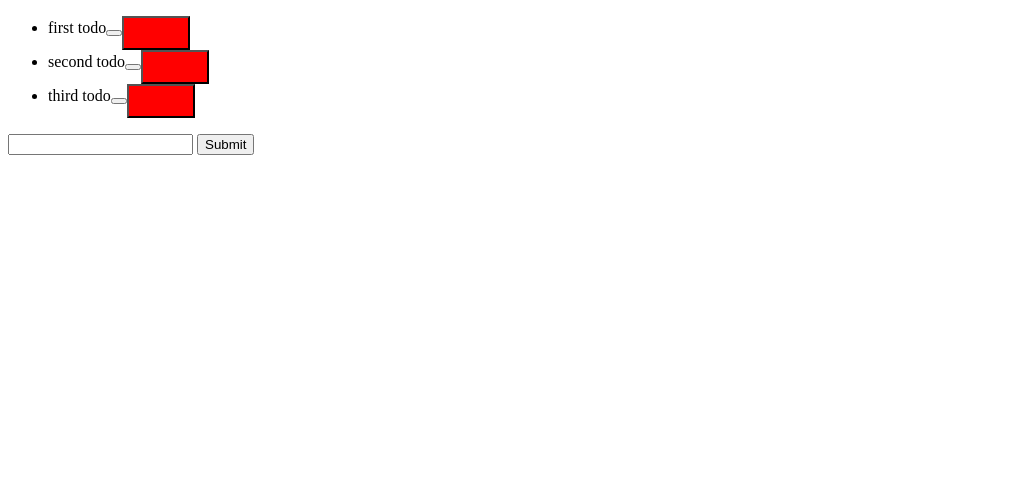
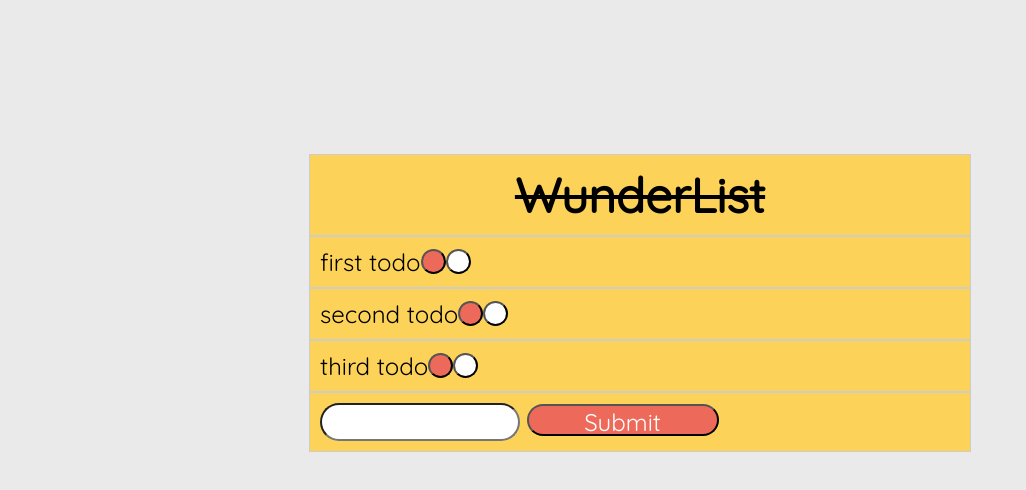
Before and after one commit to FAC-Sixteen/week2-project-RRJD, a website: page index.html in a window 1280 px wide. Shown: the whole page, without its empty margins (0-1026 px from the left). Drawn offline with Linux system fonts and the light colour scheme.

Commit message:
add css styling

```diff
--- a/index.html
+++ b/index.html
@@ -5,6 +5,8 @@
   <meta charset="utf-8">
   <title>tdd todo</title>
   <link rel="stylesheet" href="./style.css">
+  <link href="https://fonts.googleapis.com/css?family=Pacifico" rel="stylesheet">
+  <link href="https://fonts.googleapis.com/css?family=Quicksand" rel="stylesheet">
 </head>
 
 <body>
@@ -12,31 +14,28 @@
 
 
   <div id="todo-container">
+
+
+
+    <h1 id="todo-item">WunderList</h1>
     <ul>
     </ul>
+
+    <form id="add-todo">
+      <input id="input-item" type="text" name="description" value="">
+      <input id="submit-item" type="submit" name="" value="Submit">
+    </form>
+
+
+
   </div>
 
 
 
 
-
-  <form id="add-todo">
-    <input type="text" name="description" value="">
-    <input type="submit" name="" value="Submit">
-  </form>
+  <script type="text/javascript" src="./logic.js"></script>
+  <script type="text/javascript" src="./dom.js"></script>
+</body>
 
 
-
-
-
-
-
-
-
-
-
-</body>
-<script type="text/javascript" src="./logic.js"></script>
-<script type="text/javascript" src="./dom.js"></script>
-
 </html>
--- a/style.css
+++ b/style.css
@@ -1,19 +1,93 @@
+html {
+  height: 100%;
+  width: 100%;
+}
+
+body {
+  margin: 0;
+  font-family: 'Quicksand',
+    sans-serif;
+  background-color: #EAEAEA;
+}
+
+textarea,
+input,
+button {
+  outline: none;
+}
+
 .todoButton {
-  background-color: red; /* Green */
-  color: white;
-  padding: 15px 32px;
-  text-align: center;
-  text-decoration: none;
-  display: inline-block;
-  font-size: 16px;
+  background-color: #fff;
+
+  height: 25px;
+  width: 25px;
+
+  border-radius: 50%;
 }
 
 .todoButtonActive {
-  background-color: #4CAF50; /* Green */
+  background-color: #86E7B8;
+  /* Green */
+  height: 25px;
+  width: 25px;
+  border-radius: 50%;
+}
+
+button {
+  height: 25px;
+  width: 25px;
+  border-radius: 50%;
+  background-color: #ED6A5A;
+
+}
+
+#todo-container {
+  display: flex;
+  flex-direction: column;
+  margin-top: 12%;
+  margin-bottom: 12%;
+}
+
+#todo-item,
+li,
+form {
+  border: 1px #ccc solid;
+  padding: 10px;
+  list-style-type: none;
+  width: 50%;
+  margin: auto;
+  background-color: #FCD358;
+  font-size: 1.5rem;
+}
+
+#todo-item {
+  font-size: 3rem;
+  order: -1;
+  text-align: center;
+  /* font-family: 'Pacifico',
+    cursive; */
+  font-family: 'Quicksand',
+    sans-serif;
+  flex-wrap: wrap;
+  text-decoration: line-through;
+}
+
+ul {
+  margin: 0;
+  padding: 0;
+}
+
+
+input {
+  border-radius: 25px;
+  height: 2rem;
+  width: 30%;
+  font-size: 1.5rem;
+  font-family: 'Quicksand',
+    sans-serif;
+}
+
+#submit-item {
+  background-color: #ED6A5A;
   color: white;
-  padding: 15px 32px;
-  text-align: center;
-  text-decoration: none;
-  display: inline-block;
-  font-size: 16px;
 }
```
